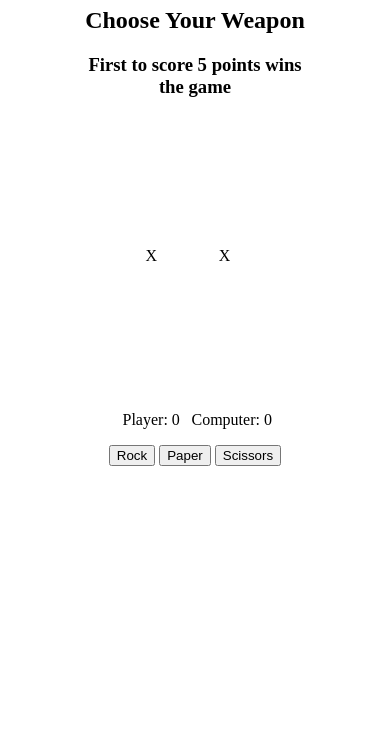
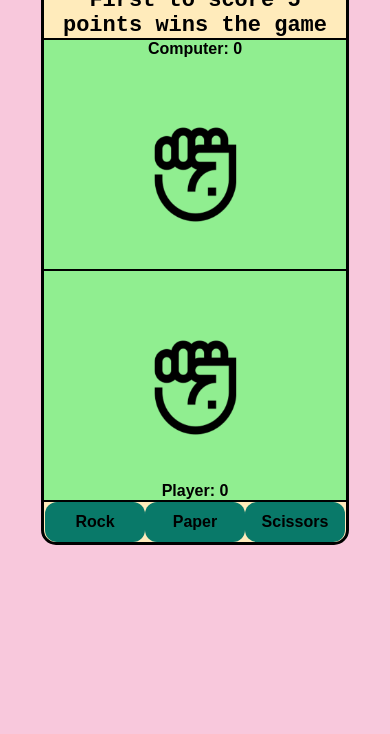
Before and after one commit to unk-user/RPS, a plain HTML site: page index.html in a window 390 px wide. Shown: the part 110-844 px from the top of the page. Drawn offline with Linux system fonts and the light colour scheme.

Commit message:
Improved UI

```diff
--- a/Script.js
+++ b/Script.js
@@ -6,6 +6,8 @@
     let pSignImage = document.createElement('img');
     let computerScoreDisplay = document.querySelector('#computerScore');
     let playerScoreDisplay = document.querySelector('#playerScore');
+    let pScoreBox = document.querySelector('.pScoreBox');
+    let cScorebox = document.querySelector('.cScorebox');
     let rounds = 0;
     let computerScore = 0;
     let playerScore = 0;
@@ -56,23 +58,37 @@
     function score(playerSelection, Choice) {
         let display;
         if (playerSelection === Choice) {
+            pScoreBox.style.backgroundColor = '#56b856';
+            cScorebox.style.backgroundColor = '#56b856';
             display = "its a tie!";
           } else if (playerSelection === R && Choice === P) {
+            pScoreBox.style.backgroundColor = '#e86c5d';
+            cScorebox.style.backgroundColor = '#6ac4c4';
             computerScore += 1;
             display = "you lost";
           } else if (playerSelection === R && Choice === S) {
+            pScoreBox.style.backgroundColor = '#6ac4c4';
+            cScorebox.style.backgroundColor = '#e86c5d';
             playerScore += 1;
             display = "you won!";
           } else if (playerSelection === P && Choice === R) {
+            pScoreBox.style.backgroundColor = '#6ac4c4';
+            cScorebox.style.backgroundColor = '#e86c5d';
             playerScore += 1;
             display = "you won!";
           } else if (playerSelection === P && Choice === S) {
+            pScoreBox.style.backgroundColor = '#e86c5d';
+            cScorebox.style.backgroundColor = '#6ac4c4';
             computerScore += 1;
             display = "you lost";
           } else if (playerSelection === S && Choice === R) {
+            pScoreBox.style.backgroundColor = '#e86c5d';
+            cScorebox.style.backgroundColor = '#6ac4c4';
             computerScore += 1;
             display = "you lost";
           } else if (playerSelection === S && Choice === P) {
+            pScoreBox.style.backgroundColor = '#6ac4c4';
+            cScorebox.style.backgroundColor = '#e86c5d';
             playerScore += 1;
             display = "you won!";
           } else {
@@ -98,6 +114,7 @@
                 scoreMessage.textContent = "Try again!";
                 playerSign.innerHTML = '';
                 computerSign.innerHTML = '';
+                alert("Play Again");
             }
         });
     });
--- a/index.html
+++ b/index.html
@@ -16,12 +16,12 @@
               <h2 id="scoreInfo">Choose Your Weapon</h2>
               <h3 id="scoreMessage">First to score 5 points wins the game</h3>
               <div id="scoreContainer">
-                <div id="scoreBox">
-                    <div class="sign" id="playerSign">X</div>
+                <div id="scoreBox" class="pScoreBox">
+                    <div class="sign" id="playerSign"><img src="rock.webp"></div>
                     <p class="score" id="playerScore">Player: 0</p>
                 </div>
-                <div id="scoreBox">
-                    <div class="sign" id="computerSign">X</div>
+                <div id="scoreBox" class="cScorebox">
+                    <div class="sign" id="computerSign"><img src="rock.webp"></div>
                     <p class="score" id="computerScore">Computer: 0</p>
                 </div>
               </div>
--- a/styles.css
+++ b/styles.css
@@ -1,27 +1,140 @@
+html {
+    background-color: #F8C8DC;
+    height: 100%;
+}
 main {
     text-align: center;
-    width: 60%;
+    width: 90%;
     height: 100%;
     margin: auto;
+}
+#game {
+    border: 3px solid black;
+    border-radius: 15px;
+    padding: 0;
+    width: 60%;
+    margin: auto;
+    background-color: #ffebbb;
+    overflow:hidden;
 }
 #scoreContainer {
     display: flex;
     justify-content: space-evenly;
     margin: auto;
-    width: 75%;
+    width: 100%;
 
 }
 #scoreBox {
     display: flex;
     flex-direction: column;
+    overflow: hidden;
+    width: 100%;
+    height: 300px;
+    background-color: #90EE90;
+    border: 1px solid black;
+}
+#playerselection {
+    display: flex;
+    flex-wrap: wrap;
+    justify-content: center;
+    align-items: stretch;
+    align-content: stretch;
+    height: 15%;
 }
 img {
     width: 16vw;
 }
+p {
+    font-family:fantasy;
+    font-weight: Bold;
+    font-size: 22px;
+}
 .sign {
     display: flex;
-    width: 17vw;
-    height: 33vh;
     align-items: center;
     justify-content: center;
 }
+h1 {
+ font-family: sans-serif;
+ font-size: 40px;
+ font-weight: bold;
+}
+h2 {
+    font-family: 'Courier New', Courier, monospace;
+    font-size: 25px;
+    margin: 0;
+}
+h3 {
+    font-family: 'Courier New', Courier, monospace;
+    font-size: 22px;
+    margin: 0;
+}
+button {
+    height: 40px;
+    width: 33%;
+    border-radius: 12px;
+    background-color: #097969;
+    font-family: sans-serif;
+    font-size: 16px;
+    font-weight: bold;
+    border: none;
+}
+button:hover {
+    border: 3px solid black;
+    background-color: #5F9EA0;
+}
+@media screen and (max-width: 500px){
+  body {
+    height: 90%;
+  }
+  h1{
+    font-size: 26px;
+  }
+  #scoreContainer {
+    flex-direction: column-reverse;
+    width: 100%;
+  }
+  #scoreBox {
+    justify-content: center;
+    align-items: center;
+    height: 60%;
+    border-top: 2px solid black;
+    border-bottom: 2px solid black;
+    border-left: 0;
+    border-right: 0;
+  }
+  #scoreBox:last-of-type {
+    flex-direction: column-reverse;
+    border-top: 2px solid black;
+    border-bottom: 0;
+  }
+  .sign {
+    height: 25vh;
+  }
+  img {
+    width: 45vw;
+  }
+  #game {
+    width: 90%;
+    margin: auto;
+  }
+  .score {
+    margin: 0;
+  }
+  #playerSelection {
+    height: 40px;
+  }
+  button {
+    height: 40px;
+    width: 33%;
+    border-radius: 12px;
+    background-color: #097969;
+    font-family: sans-serif;
+    font-size: 16px;
+    font-weight: bold;
+    border: none;
+  }
+  p {
+    font-size: 16px;
+  }
+}
```
